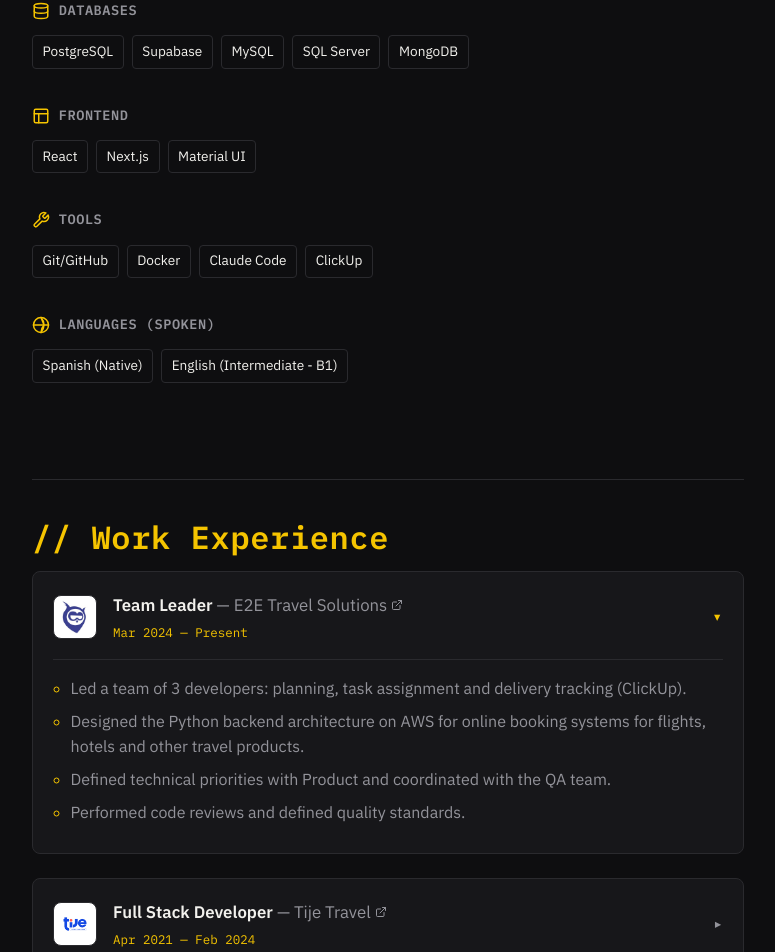
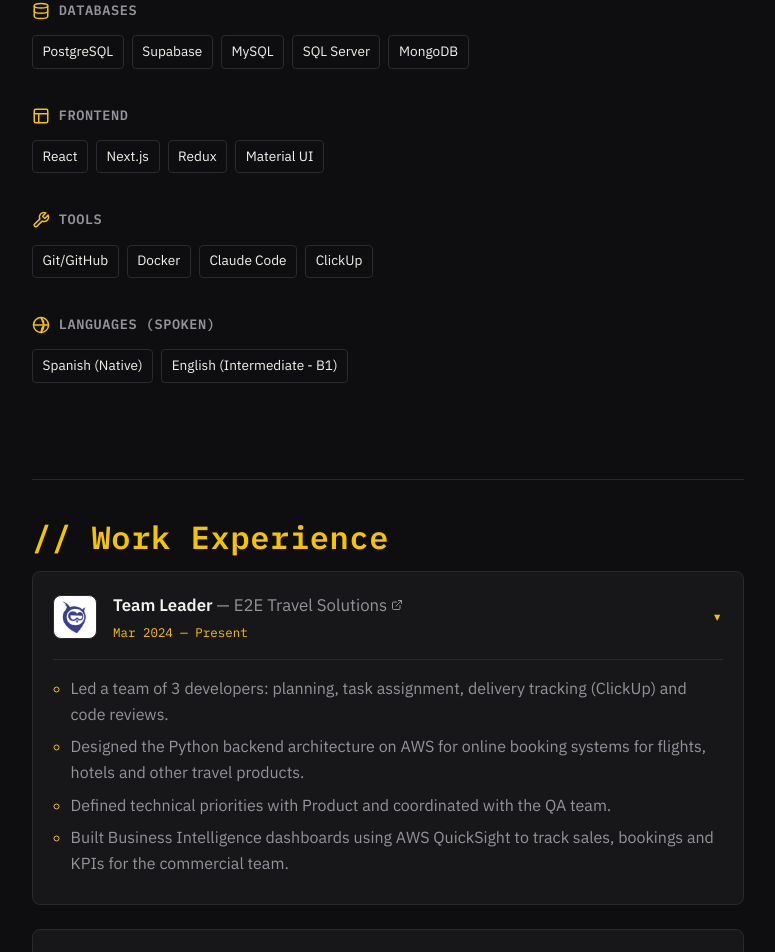
Before and after one commit to matiasrolon/my-portfolio, a React (Vite) app: page / in a window 1280 px wide. Shown: the part 1433-2385 px from the top of the page, without its empty margins (252-1027 px from the left). Built offline with nearby package versions, Linux system fonts and the light colour scheme.

Commit message:
Update Experience on E2E Travel Solutions

```diff
--- a/src/content.js
+++ b/src/content.js
@@ -28,7 +28,7 @@ export const content = {
         "He desarrollado sistemas de ventas de punta a punta para clientes B2B y B2C del sector turístico, desde la búsqueda de servicios (vuelos, hoteles, entre otros) hasta el manejo de la compra en su backoffice, basados en arquitecturas de AWS escalables. También he liderado equipos de programadores.",
         "Actualmente desarrollo y aprendo sobre aplicaciones con LLMs tanto en el ámbito académico como en proyectos personales y poseo bases sólidas de machine learning, en especial para modelos predictivos.",
         "Soy Analista Programador Universitario, cursando la Licenciatura en Sistemas de Información.",
-        "En mi tiempo libre me apasiona leer ciencia ficción, hacer deporte y descubrir nuevas tecnologías.",
+        "En mi tiempo libre me apasiona leer ciencia ficción y hacer deporte.",
       ],
     },
     skills: {
@@ -37,9 +37,9 @@ export const content = {
         { title: "Lenguajes", icon: "code", items: ["Python", "SQL", "JavaScript"] },
         { title: "IA/ML", icon: "sparkles", items: ["LLMs", "scikit-learn", "pandas"] },
         { title: "Backend", icon: "server", items: ["Django", "FastAPI", "Serverless Framework", "GraphQL"] },
-        { title: "Cloud (AWS)", icon: "cloud", items: ["Lambda", "DynamoDB", "SQS", "CloudWatch", "ECS", "API Gateway"] },
+        { title: "Cloud (AWS)", icon: "cloud", items: ["Lambda", "DynamoDB", "SQS", "CloudWatch", "ECS", "API Gateway", "QuickSight"] },
         { title: "Bases de datos", icon: "database", items: ["PostgreSQL", "Supabase", "MySQL", "SQL Server", "MongoDB"] },
-        { title: "Frontend", icon: "layout", items: ["React", "Next.js", "Material UI"] },
+        { title: "Frontend", icon: "layout", items: ["React", "Next.js", "Redux","Material UI"] },
         { title: "Herramientas", icon: "tools", items: ["Git/GitHub", "Docker", "Claude Code", "ClickUp"] },
         { title: "Idiomas", icon: "globe", items: ["Español (nativo)", "Inglés (Intermedio - B1)"] },
       ],
@@ -54,10 +54,10 @@ export const content = {
           url: "https://www.e2etravelsolutions.com/",
           period: "Mar 2024 — Presente",
           bullets: [
-            "Liderazgo de un equipo de 3 desarrolladores: planificación, asignación de tareas y seguimiento de entregas (ClickUp).",
+            "Liderazgo de un equipo de 3 desarrolladores: planificación, asignación de tareas, seguimiento de entregas (ClickUp) y code reviews.",
             "Diseño de la arquitectura backend en Python sobre AWS para sistemas de venta online de vuelos, hoteles, y otros productos del sector turístico.",
             "Definición de prioridades técnicas junto a Producto y coordinación con el área de QA.",
-            "Code review y definición de estándares de calidad.",
+            "Desarrollo de dashboards de Business Intelligence en AWS QuickSight para el seguimiento de ventas y KPIs del area comercial.",
           ],
         },
         {
@@ -183,7 +183,7 @@ export const content = {
         "I have developed end-to-end sales systems for B2B and B2C clients in the travel industry, from service search (such as flights, hotels, etc.) to backoffice purchase management, built on scalable AWS architectures. I have also led development teams.",
         "I currently build and learn about LLM applications across both academic and personal projects, backed by a solid foundation in machine learning, particularly for predictive models.",
         "I am a University Programmer Analyst, currently pursuing a Bachelor's Degree in Information Systems.",
-        "In my free time, I am passionate about reading sci-fi, staying active through sports, and discovering new technologies.",
+        "In my free time, I am passionate about reading sci-fi and staying active through sports.",
       ],
     },
     skills: {
@@ -192,9 +192,9 @@ export const content = {
         { title: "Languages", icon: "code", items: ["Python", "SQL", "JavaScript"] },
         { title: "AI/ML", icon: "sparkles", items: ["LLMs", "scikit-learn", "pandas"] },
         { title: "Backend", icon: "server", items: ["Django", "FastAPI", "Serverless Framework", "GraphQL"] },
-        { title: "Cloud (AWS)", icon: "cloud", items: ["Lambda", "DynamoDB", "SQS", "CloudWatch", "ECS", "API Gateway"] },
+        { title: "Cloud (AWS)", icon: "cloud", items: ["Lambda", "DynamoDB", "SQS", "CloudWatch", "ECS", "API Gateway", "QuickSight"] },
         { title: "Databases", icon: "database", items: ["PostgreSQL", "Supabase", "MySQL", "SQL Server", "MongoDB"] },
-        { title: "Frontend", icon: "layout", items: ["React", "Next.js", "Material UI"] },
+        { title: "Frontend", icon: "layout", items: ["React", "Next.js", "Redux","Material UI"] },
         { title: "Tools", icon: "tools", items: ["Git/GitHub", "Docker", "Claude Code", "ClickUp"] },
         { title: "Languages (Spoken)", icon: "globe", items: ["Spanish (Native)", "English (Intermediate - B1)"] },
       ],
@@ -209,10 +209,10 @@ export const content = {
           url: "https://www.e2etravelsolutions.com/",
           period: "Mar 2024 — Present",
           bullets: [
-            "Led a team of 3 developers: planning, task assignment and delivery tracking (ClickUp).",
+            "Led a team of 3 developers: planning, task assignment, delivery tracking (ClickUp) and code reviews.",
             "Designed the Python backend architecture on AWS for online booking systems for flights, hotels and other travel products.",
             "Defined technical priorities with Product and coordinated with the QA team.",
-            "Performed code reviews and defined quality standards.",
+            "Built Business Intelligence dashboards using AWS QuickSight to track sales, bookings and KPIs for the commercial team.",
           ],
         },
         {
```
